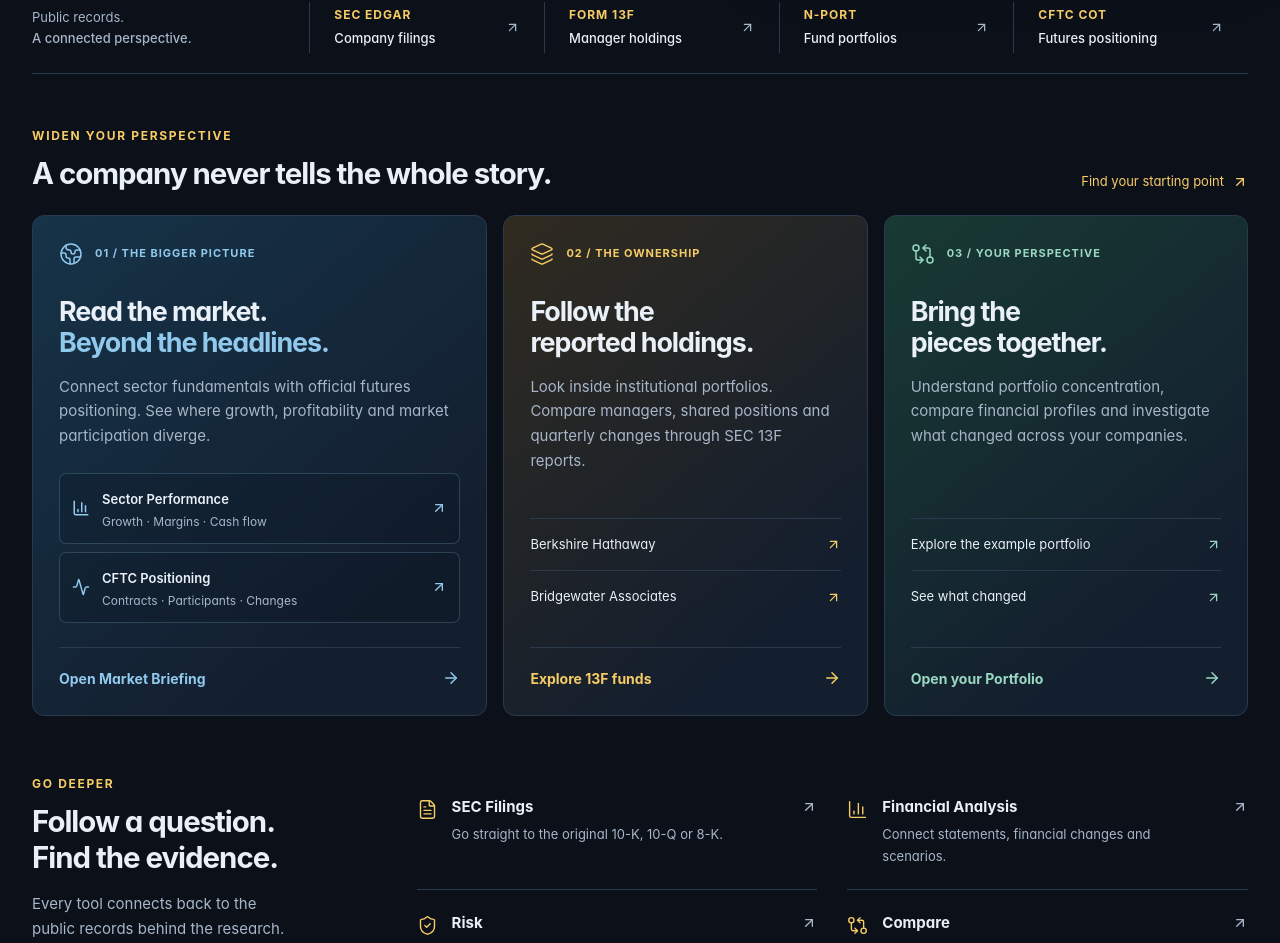
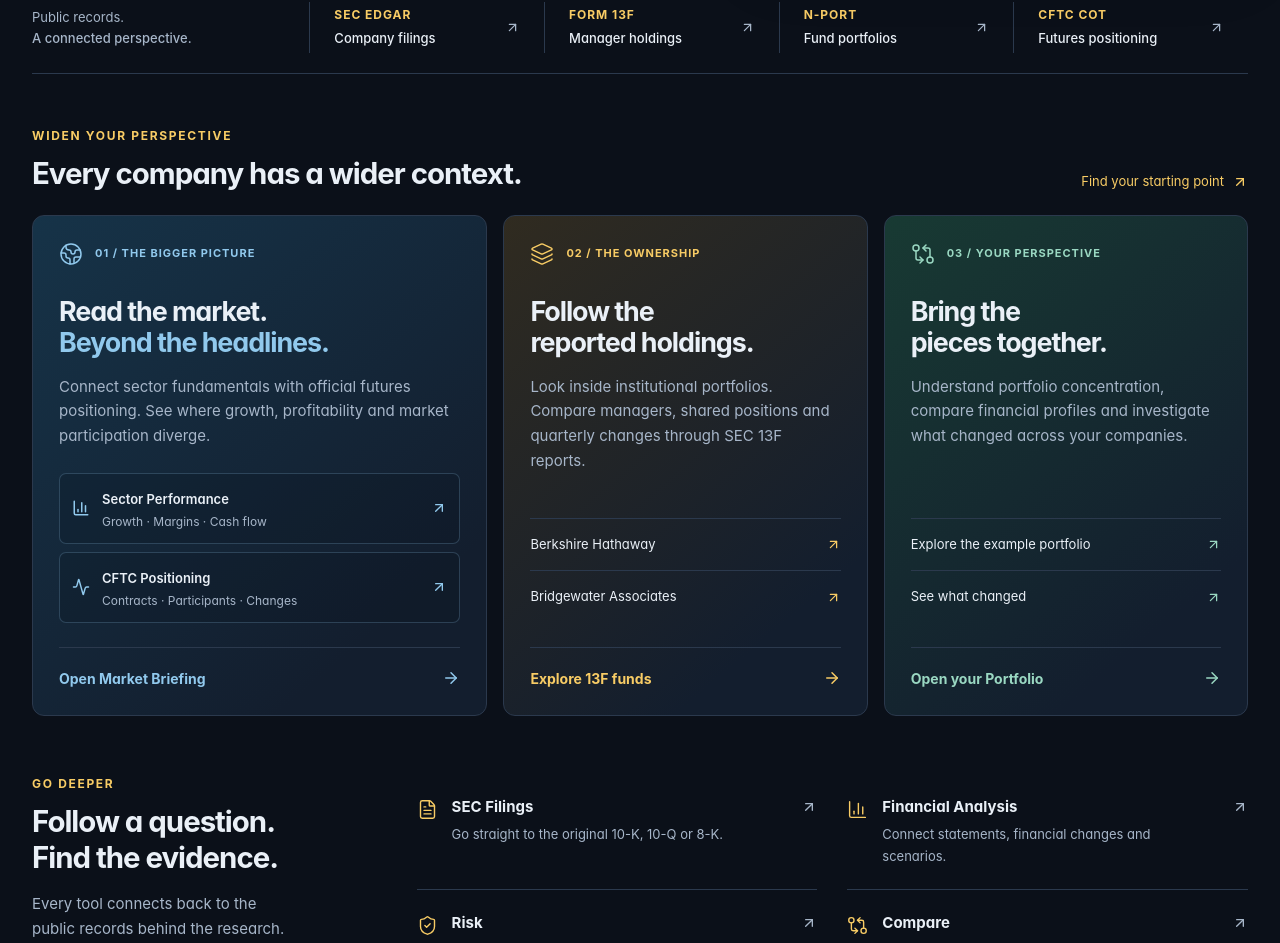
Before and after one commit to EconometricsEdward/sec-edgar-terminal, a Next.js app: page / in a window 1280 px wide. Shown: the part 780-1723 px from the top of the page. Built offline with nearby package versions, Linux system fonts and the light colour scheme.

Commit message:
Revise homepage company context heading (#122)

```diff
--- a/src/app/page.tsx
+++ b/src/app/page.tsx
@@ -70,7 +70,7 @@ export default function HomePage() {
 
       <section aria-labelledby="explore-title">
         <div className={styles.sectionHeading}>
-          <div><p className={styles.eyebrow}>Widen your perspective</p><h2 id="explore-title">A company never tells the whole story.</h2></div>
+          <div><p className={styles.eyebrow}>Widen your perspective</p><h2 id="explore-title">Every company has a wider context.</h2></div>
           <Link href="/help" prefetch={false}>Find your starting point <ArrowUpRight size={16} aria-hidden="true" /></Link>
         </div>
         <div className={styles.featureGrid}>
```
